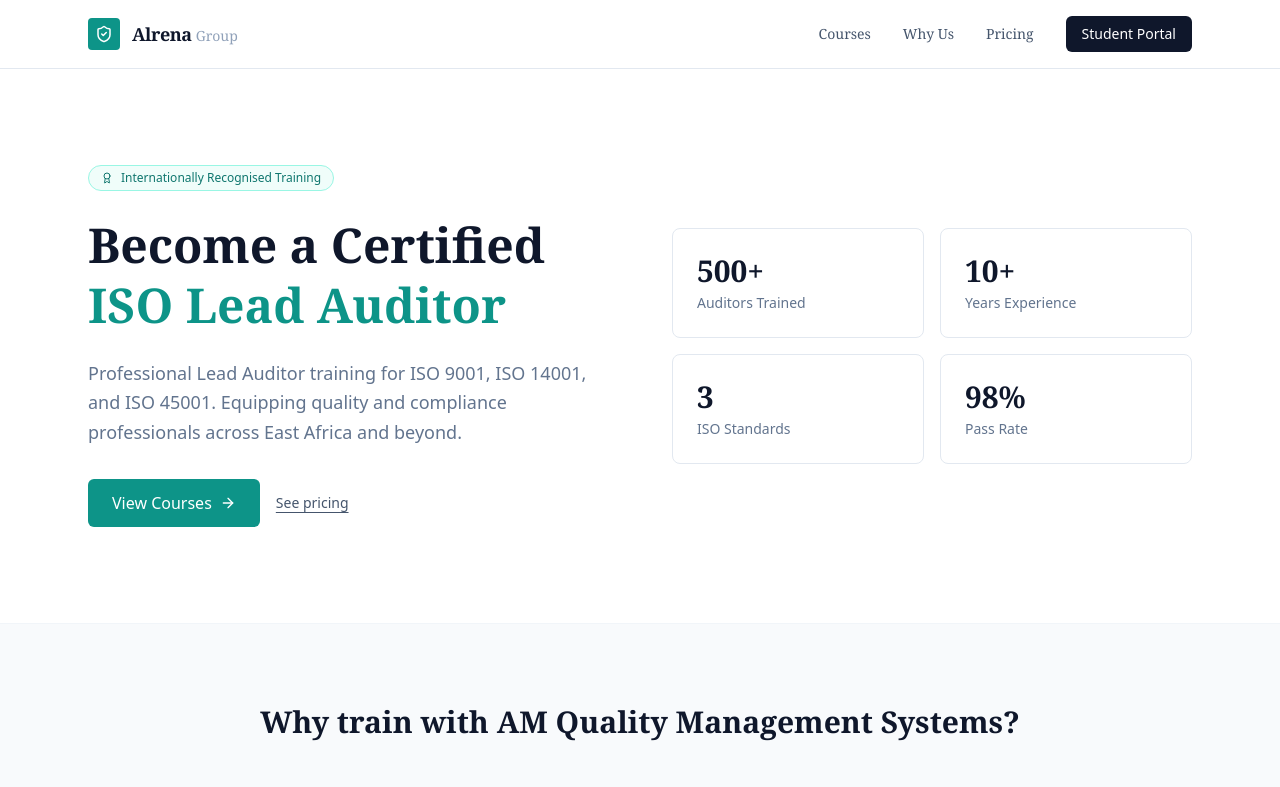
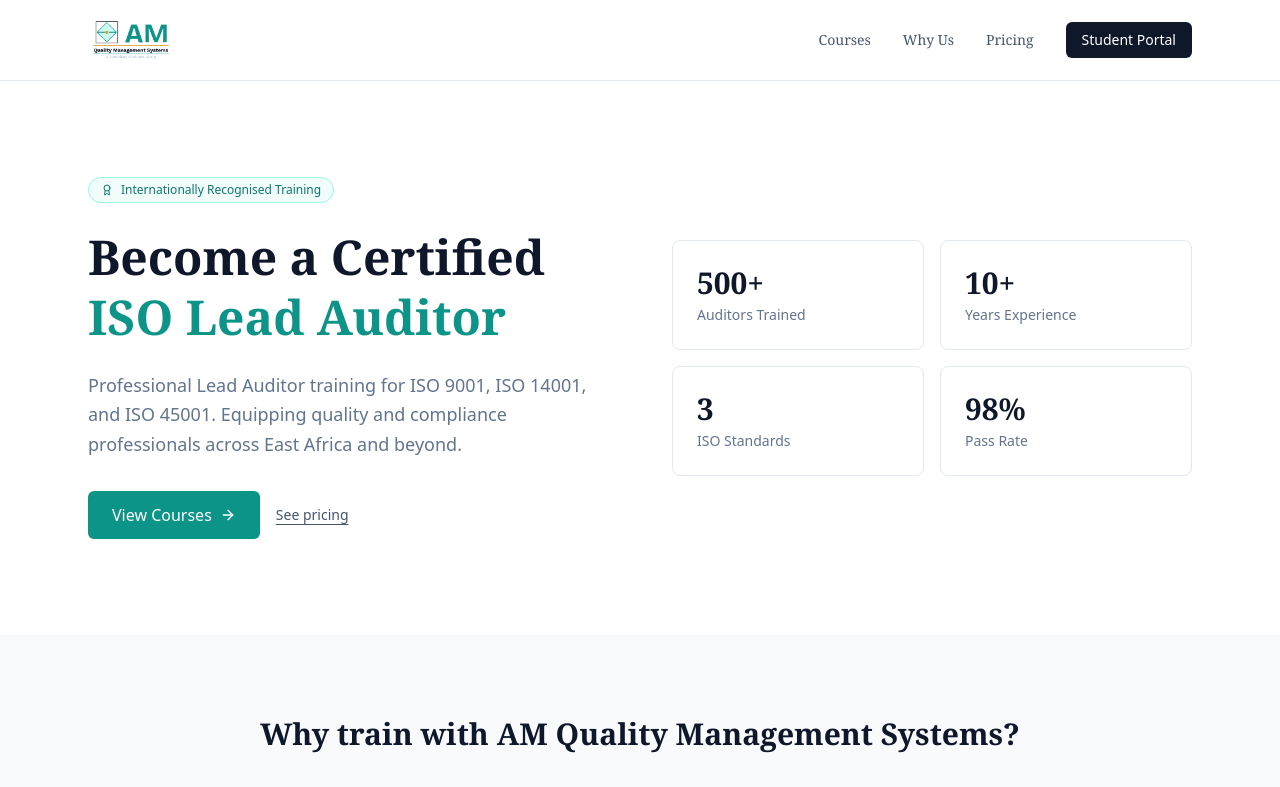
Before and after one commit to carlan2023/isoplatform, a Next.js app: page / in a window 1280 px wide. Shown: the top 787 px of the page. Built offline with nearby package versions, Linux system fonts and the light colour scheme; no server answers; the database is empty.

Commit message:
Name Cahne and Logo

```diff
--- a/app/page.tsx
+++ b/app/page.tsx
@@ -33,20 +33,11 @@
       {/* NAV */}
       <nav className="border-b border-slate-200 bg-white sticky top-0 z-50">
         <div className="max-w-6xl mx-auto px-6 py-4 flex items-center justify-between">
-          <div className="flex items-center gap-3">
-            <div
-              className="w-8 h-8 rounded-sm flex items-center justify-center"
-              style={{ backgroundColor: "#0d9488" }}
-            >
-              <ShieldCheck size={18} className="text-white" />
-            </div>
-            <div>
-              <span className="font-bold text-slate-900 text-lg tracking-tight">
-                Alrena
-              </span>
-              <span className="text-slate-400 text-sm ml-1">Group</span>
-            </div>
-          </div>
+          <img
+            src="./amqms-v4-transparent.png"
+            alt="AM Quality Management Systems"
+            className="h-12 w-auto"
+          />
           <div className="hidden md:flex items-center gap-8 text-sm text-slate-600">
             <a
               href="#courses"
```
